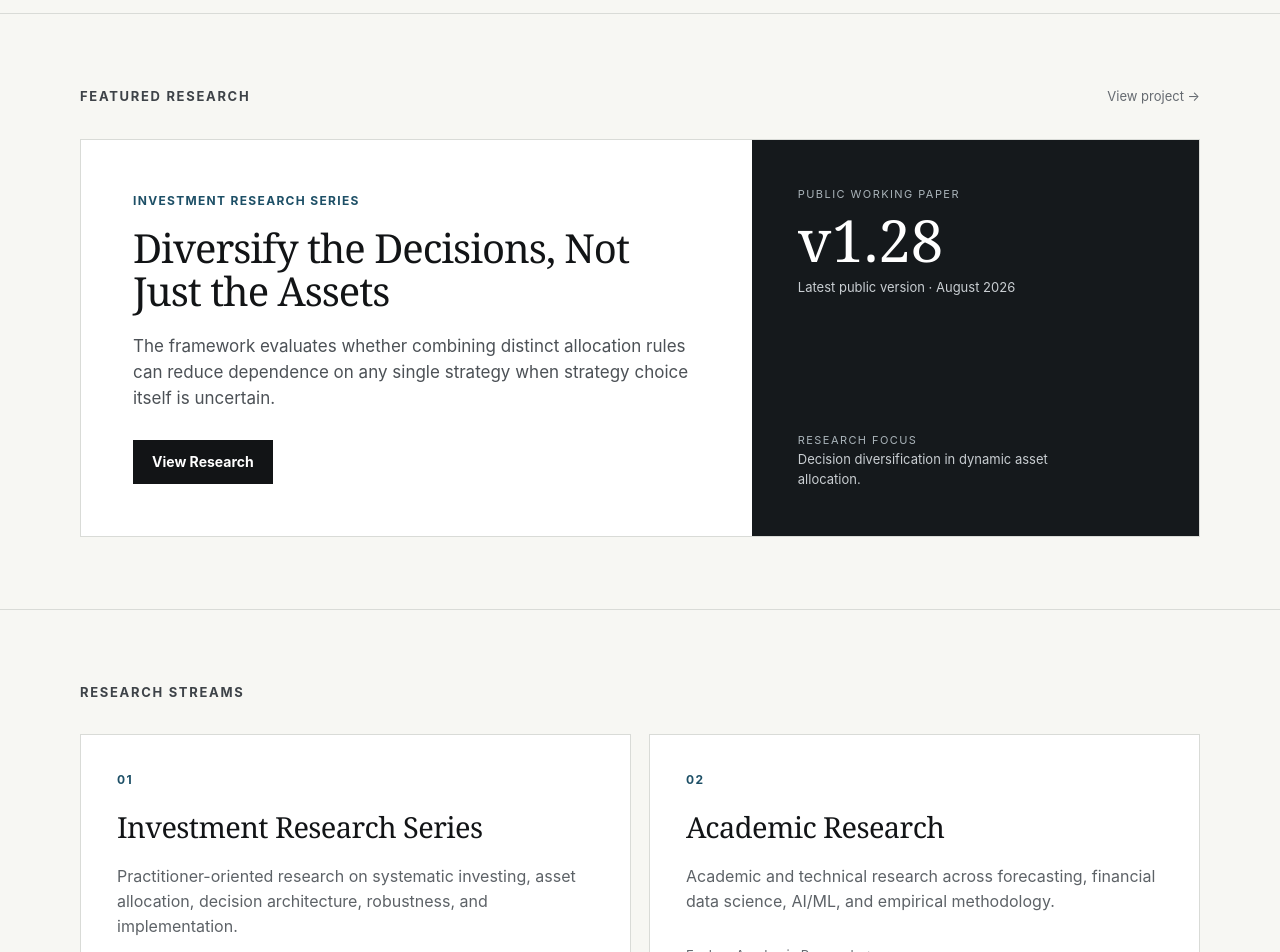
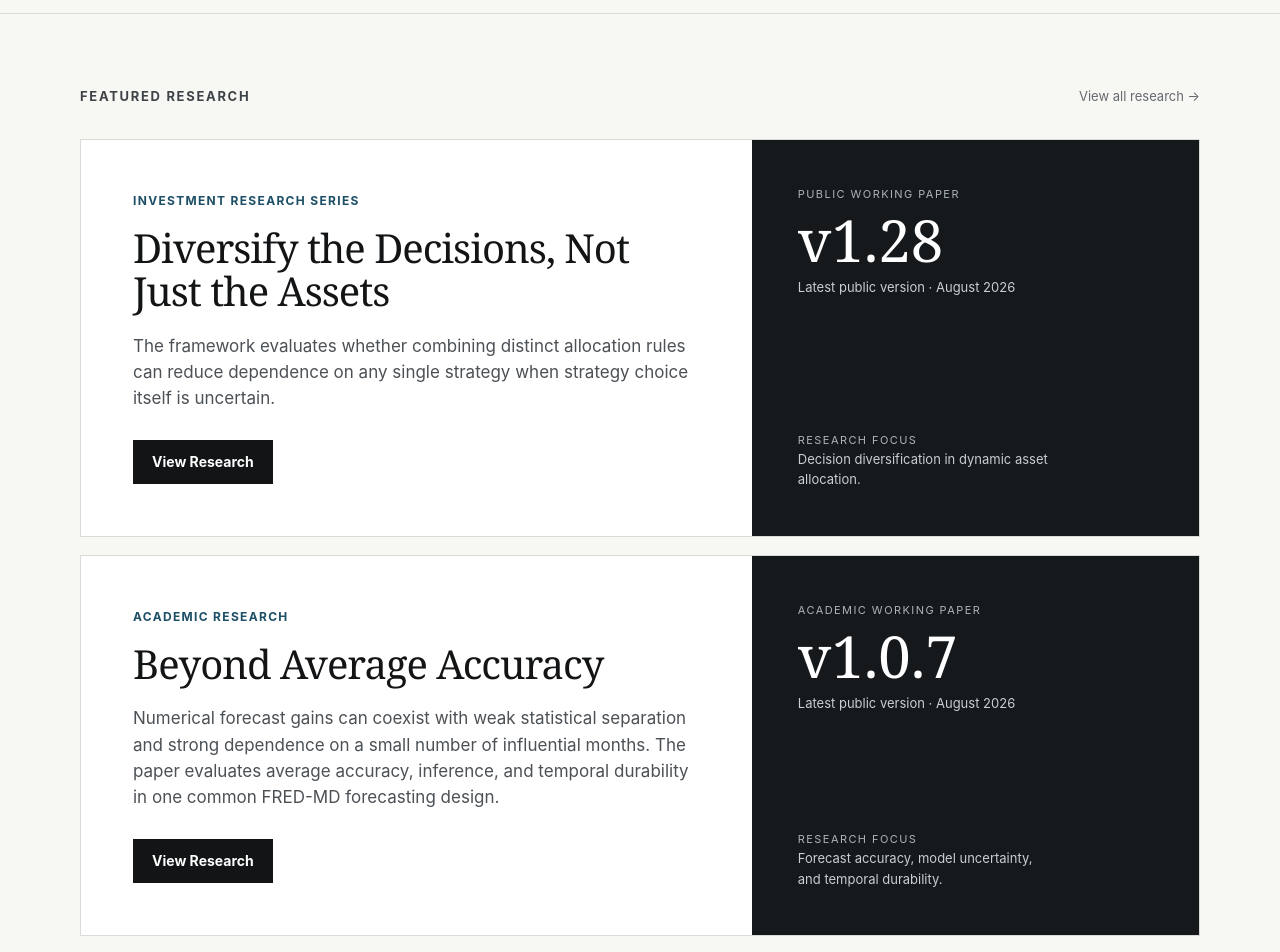
Before and after one commit to slackquant80/slackquant-research, a Next.js app: page / in a window 1280 px wide. Shown: the part 680-1632 px from the top of the page. Built offline with nearby package versions, Linux system fonts and the light colour scheme; no server answers.

Commit message:
Refine research stream navigation and featured balance

```diff
--- a/src/app/globals.css
+++ b/src/app/globals.css
@@ -35,6 +35,7 @@ h1{font-family:Georgia,"Times New Roman",serif;font-weight:500;font-size:64px;li
 .section-title{font-size:13px;letter-spacing:.13em;text-transform:uppercase;font-weight:750;color:#3e4348}
 .section-link{font-size:13px;color:var(--muted)}
 .strong-link{font-weight:700;color:var(--accent)}
+.featured-stack{display:grid;gap:18px}
 .feature-card{background:var(--paper);border:1px solid var(--line);display:grid;grid-template-columns:1.2fr .8fr;min-height:370px}
 .feature-copy{padding:52px}
 .kicker{font-size:12px;font-weight:750;text-transform:uppercase;letter-spacing:.11em;color:var(--accent);margin-bottom:16px}
@@ -71,7 +72,7 @@ h1{font-family:Georgia,"Times New Roman",serif;font-weight:500;font-size:64px;li
 .research-stream-group:last-child{padding-bottom:0;margin-bottom:0;border-bottom:none}
 .research-stream-head{max-width:760px;margin-bottom:28px}
 .research-stream-head .kicker{margin-bottom:10px}
-.research-stream-head h2{font-family:Georgia,"Times New Roman",serif;font-size:38px;font-weight:500;line-height:1.15;letter-spacing:-.02em;margin:0 0 12px}
+.research-stream-head h2{font-family:Georgia,"Times New Roman",serif;font-size:38px;font-weight:500;line-height:1.15;letter-spacing:-.02em;margin:0 0 12px;scroll-margin-top:96px}
 .research-stream-head p{margin:0;color:var(--muted);font-size:15px;line-height:1.65}
 .research-list{display:grid;gap:18px}
 .research-card{background:var(--paper);border:1px solid var(--line);padding:38px}
--- a/src/app/page.tsx
+++ b/src/app/page.tsx
@@ -3,8 +3,12 @@ import { researchItems } from "@/data/research";
 import { site } from "@/data/site";
 
 export default function HomePage() {
-  const featured =
-    researchItems.find((item) => item.featured) ?? researchItems[0];
+  const investmentFeatured =
+    researchItems.find(
+      (item) => item.stream === "investment" && item.featured,
+    ) ?? researchItems[0];
+  const academicFeatured =
+    researchItems.find((item) => item.stream === "academic") ?? researchItems[0];
 
   return (
     <main>
@@ -31,19 +35,21 @@ export default function HomePage() {
         <div className="shell">
           <div className="section-head">
             <div className="section-title">Featured Research</div>
-            <Link className="section-link" href={`/research/${featured.slug}/`}>
-              View project &#8594;            </Link>
+            <Link className="section-link" href="/research/">
+              View all research &#8594;
+            </Link>
           </div>
 
+          <div className="featured-stack">
             <article className="feature-card">
               <div className="feature-copy">
-              <div className="kicker">{featured.streamLabel}</div>
-              <h2 className="feature-title">{featured.title}</h2>
-              <p className="feature-text">{featured.shortSummary}</p>
+                <div className="kicker">{investmentFeatured.streamLabel}</div>
+                <h2 className="feature-title">{investmentFeatured.title}</h2>
+                <p className="feature-text">{investmentFeatured.shortSummary}</p>
                 <div className="actions">
                   <Link
                     className="btn primary"
-                  href={`/research/${featured.slug}/`}
+                    href={`/research/${investmentFeatured.slug}/`}
                   >
                     View Research
                   </Link>
@@ -51,10 +57,10 @@ export default function HomePage() {
               </div>
               <aside className="feature-side">
                 <div>
-                <div className="side-label">{featured.status}</div>
-                <div className="side-number">{featured.publicVersion}</div>
+                  <div className="side-label">{investmentFeatured.status}</div>
+                  <div className="side-number">{investmentFeatured.publicVersion}</div>
                   <div className="side-note">
-                  Latest public version · {featured.dateLabel}
+                    Latest public version · {investmentFeatured.dateLabel}
                   </div>
                 </div>
                 <div>
@@ -65,6 +71,38 @@ export default function HomePage() {
                 </div>
               </aside>
             </article>
+
+            <article className="feature-card">
+              <div className="feature-copy">
+                <div className="kicker">{academicFeatured.streamLabel}</div>
+                <h2 className="feature-title">{academicFeatured.title}</h2>
+                <p className="feature-text">{academicFeatured.shortSummary}</p>
+                <div className="actions">
+                  <Link
+                    className="btn primary"
+                    href={`/research/${academicFeatured.slug}/`}
+                  >
+                    View Research
+                  </Link>
+                </div>
+              </div>
+              <aside className="feature-side">
+                <div>
+                  <div className="side-label">{academicFeatured.status}</div>
+                  <div className="side-number">{academicFeatured.publicVersion}</div>
+                  <div className="side-note">
+                    Latest public version · {academicFeatured.dateLabel}
+                  </div>
+                </div>
+                <div>
+                  <div className="side-label">Research focus</div>
+                  <div className="side-note">
+                    Forecast accuracy, model uncertainty, and temporal durability.
+                  </div>
+                </div>
+              </aside>
+            </article>
+          </div>
         </div>
       </section>
 
@@ -82,7 +120,7 @@ export default function HomePage() {
                 allocation, decision architecture, robustness, and
                 implementation.
               </p>
-              <Link className="section-link" href="/research/">
+              <Link className="section-link" href="/research/#investment-research-heading">
                 Explore Investment Research &#8594;              </Link>
             </article>
             <article className="stream">
@@ -92,7 +130,7 @@ export default function HomePage() {
                 Academic and technical research across forecasting, financial
                 data science, AI/ML, and empirical methodology.
               </p>
-              <Link className="section-link" href="/research/">
+              <Link className="section-link" href="/research/#academic-research-heading">
                 Explore Academic Research &#8594;              </Link>
             </article>
           </div>
--- a/src/app/research/protection-patience/page.tsx
+++ b/src/app/research/protection-patience/page.tsx
@@ -65,7 +65,7 @@ export default function ProtectionPatiencePage() {
             <h2>Overview</h2>
             <p className="lede">
               A defensive strategy can meet its downside objective and still
-              spend years lagging equity. This paper evaluates those two
+              spend years lagging equity. The analysis evaluates those two
               outcomes separately rather than treating benchmark
               outperformance as evidence that downside protection succeeded.
             </p>
@@ -298,7 +298,7 @@ export default function ProtectionPatiencePage() {
                 <strong>Empirical, not optimization, evidence</strong>
                 <p>
                   The timing rule and blend weights are fixed design choices.
-                  The study characterizes historical trade-offs rather than
+                  The analysis characterizes historical trade-offs rather than
                   estimating an optimal tactical allocation.
                 </p>
               </div>
--- a/src/data/research.ts
+++ b/src/data/research.ts
@@ -91,7 +91,7 @@ export const researchItems: ResearchItem[] = [
     authorLine: "Sungkyu Lee",
     affiliation: "Graduate School of Computing, Yonsei University",
     shortSummary:
-      "A defensive strategy can reduce its own drawdown and still trail equity for years. The paper separates realized downside protection from the benchmark-relative path over long rolling holding periods.",
+      "A defensive strategy can reduce its own drawdown and still trail equity for years. The analysis separates realized downside protection from the benchmark-relative path over long rolling holding periods.",
     researchQuestion:
       "When a defensive strategy actually reduces maximum drawdown, what benchmark-relative path accompanies that protection, and how does persistent equity exposure change that path?",
     findings: [
@@ -167,6 +167,7 @@ export const researchItems: ResearchItem[] = [
     stream: "academic",
     streamLabel: "Academic Research",
     status: "Academic Working Paper",
+    publicVersion: "v1.0.7",
     ssrnId: "7164118",
     dateLabel: "August 2026",
     authorLine: "Sungkyu Lee",
```
Lines whose indentation alone changed are shown as unchanged.
